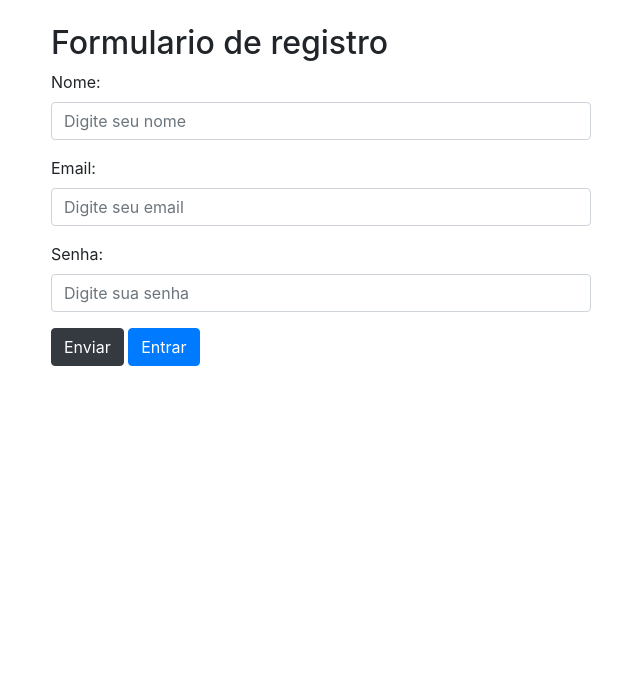
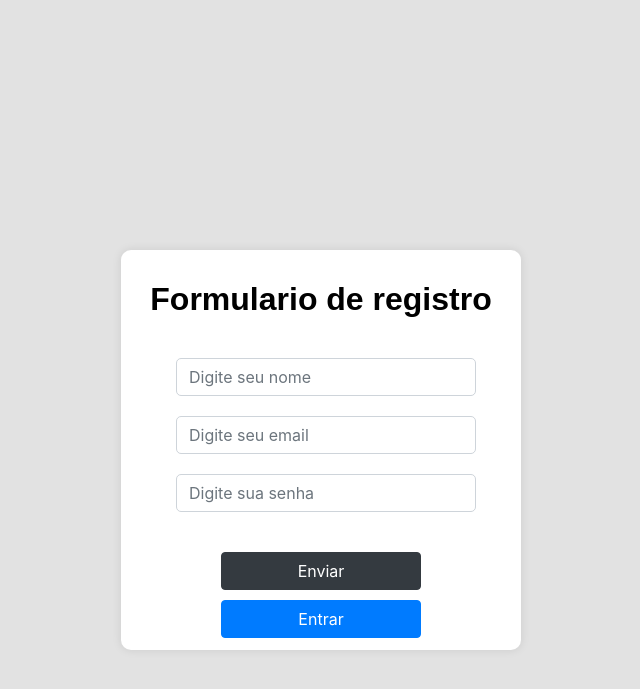
Before and after one commit to euoguss/flaskLogin, a Flask app: page /register in a window 1280 px wide. Shown: the top 689 px of the page, without its empty margins (319-959 px from the left). Run offline with Flask 3, Linux system fonts and the light colour scheme.

Commit message:
Add files via upload

```diff
--- a/app.py
+++ b/app.py
@@ -1,4 +1,4 @@
-from flask import Flask, request,render_template, redirect,session
+from flask import Flask, request, render_template, redirect, session
 from flask_sqlalchemy import SQLAlchemy
 import bcrypt
 
--- /dev/null
+++ b/static/styles/register.css
@@ -0,0 +1,39 @@
+body{
+    background-color: #e2e2e2;
+}
+
+
+.container {
+    background-color: #fff;
+    margin-top: 250px;
+    height: 400px;
+    width: 400px;
+    text-align: center;
+    border-radius: 10px;
+    box-shadow: 0 0 10px rgba(0, 0, 0, 0.1);
+}
+
+h2 {
+    padding-top: 30px;
+    margin-bottom: 40px;
+    color: black;
+    font-size: 2rem;
+    font-family:  Arial, Helvetica, sans-serif;
+    font-weight: 700;
+}
+
+#form input{
+    margin: 20px 0 0 40px;
+    width: 300px;
+    border-radius: 5px;
+}
+
+#form button{
+    margin: 40px 0 10px 0;
+    width: 200px;
+}
+
+#form a{
+    text-decoration: none;
+    width: 200px;
+}
--- a/templates/register.html
+++ b/templates/register.html
@@ -5,6 +5,7 @@
   <meta charset="utf-8">
   <meta name="viewport" content="width=device-width, initial-scale=1">
   <link rel="stylesheet" href="https://cdn.jsdelivr.net/npm/bootstrap@4.6.2/dist/css/bootstrap.min.css">
+  <link rel="stylesheet" href="../static/styles/register.css">
   <script src="https://cdn.jsdelivr.net/npm/jquery@3.6.4/dist/jquery.slim.min.js"></script>
   <script src="https://cdn.jsdelivr.net/npm/popper.js@1.16.1/dist/umd/popper.min.js"></script>
   <script src="https://cdn.jsdelivr.net/npm/bootstrap@4.6.2/dist/js/bootstrap.bundle.min.js"></script>
@@ -12,31 +13,14 @@
 <body>
 
 <div class="container">
-    <div class=" row justify-content-center">
-        <div class="col-sm-6 mt-4">
             <h2>Formulario de registro</h2>
-            <form action="/register" method="POST">
-                <div class="form-group">
-                <label for="name">Nome:</label>
+            <form action="/register" method="POST" id="form">
                 <input type="text" class="form-control" id="name" placeholder="Digite seu nome" name="name">
-                </div>
-
-                <div class="form-group">
-                <label for="email">Email:</label>
                 <input type="email" class="form-control" id="email" placeholder="Digite seu email" name="email">
-                </div>
-
-                <div class="form-group">
-                <label for="pwd">Senha:</label>
                 <input type="password" class="form-control" id="pwd" placeholder="Digite sua senha" name="password">
-                </div>
-
                 <button type="submit" class="btn btn-dark">Enviar</button>
                 <a href="/login" class="btn btn-primary">Entrar</a>
             </form>
-        </div>
-    </div>
-
 </div>
 
 </body>
```
Also changed, not shown: static/styles/dashboard.css (added, +41 -0 lines), static/styles/index.css (added, +34 -0 lines), static/styles/login.css (added, +39 -0 lines), templates/dashboard.html (+1 -6 lines), templates/index.html (+8 -9 lines), templates/login.html (+2 -14 lines), static/img/img-login.png (added).
